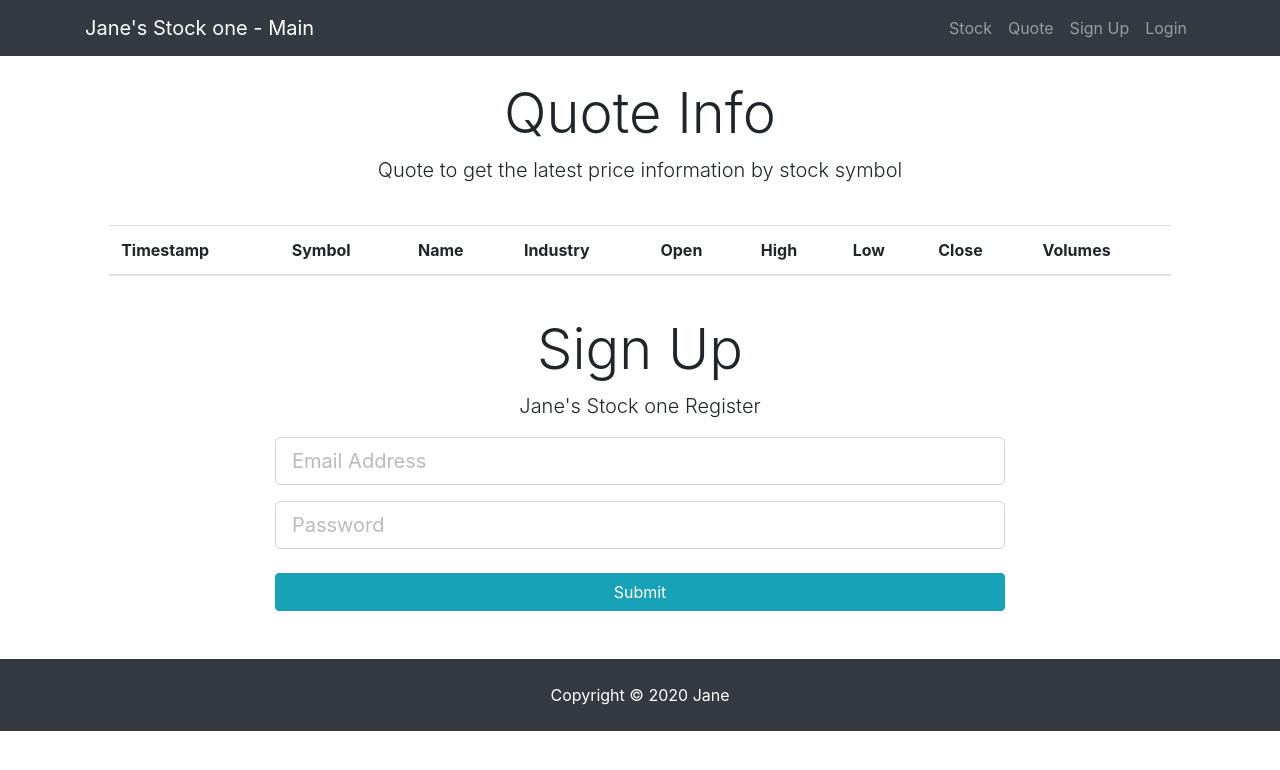
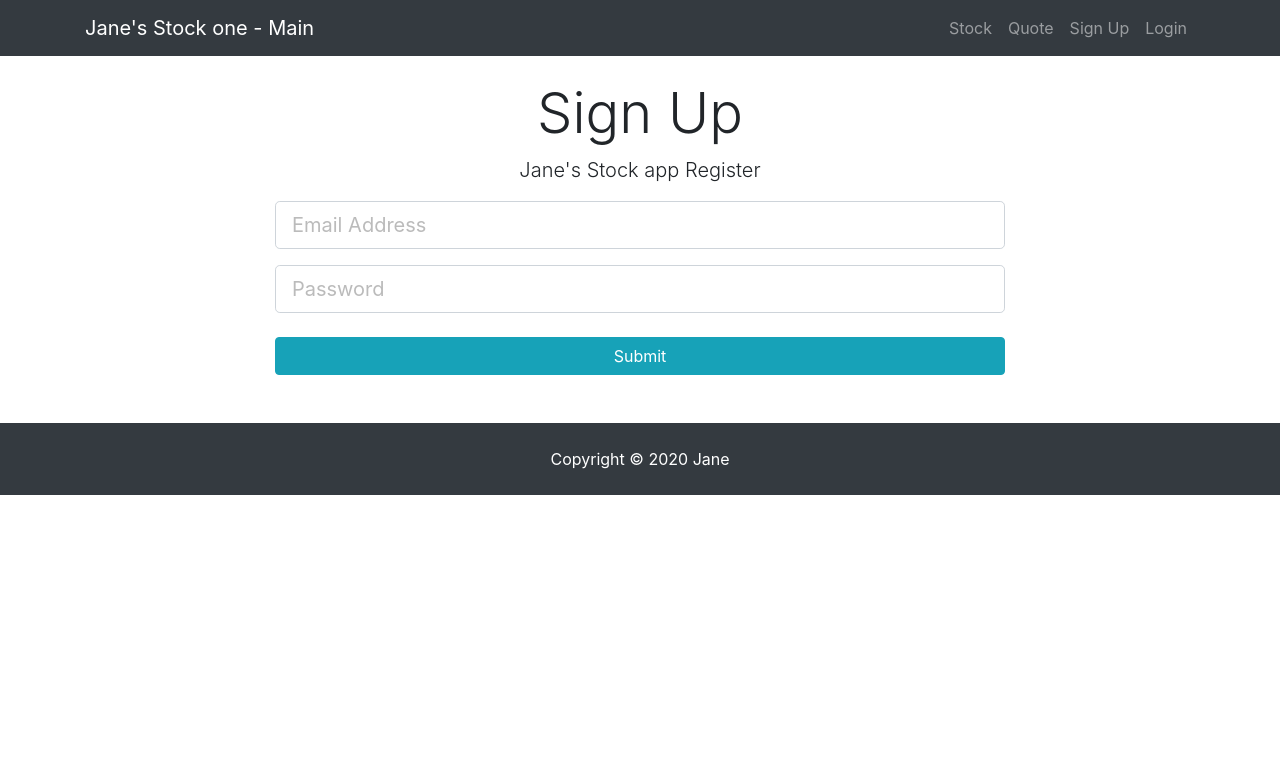
Before and after one commit to jane-git/stockapp, a React (Create React App) app: page /register in a window 1280 px wide. Shown: the top 770 px of the page. Built offline with nearby package versions, Linux system fonts and the light colour scheme; no server answers.

Commit message:
complete register&login

```diff
--- a/src/App.js
+++ b/src/App.js
@@ -20,7 +20,7 @@ class App extends Component {
             <Route exact path="/" component={Landing} />
             <div className="Container">
               <Route exact path="/stock" component={Stock}/>
-              <Route exact path="/:symbol" component={Quote}/>
+             {/* <Route exact path="/:symbol" component={Quote}/>*/}
               <Route exact path="/register" component={Register}/>
               <Route exact path="/login" component={Login}/>
             </div>
--- a/src/componets/screens/auth/Login.js
+++ b/src/componets/screens/auth/Login.js
@@ -1,4 +1,5 @@
 import React, { Component } from 'react'
+import axios from 'axios';
 
 export default class Register extends Component {
     constructor() {
@@ -20,12 +21,16 @@ export default class Register extends Component {
     onSubmit(e) {
         e.preventDefault();
 
-        const newUser = {
+        const logInUser = {
             email: this.state.email,
             password: this.state.password
         };
 
-        console.log(newUser);
+        // console.log(logInUser);
+        axios
+            .post("http://131.181.190.87:3000/user/login", logInUser)
+            .then(res => console.log(res.data))
+            .catch(err => console.log(err.message));
     }
 
 
--- a/src/componets/screens/auth/Register.js
+++ b/src/componets/screens/auth/Register.js
@@ -1,4 +1,6 @@
 import React, { Component } from 'react'
+import axios from "axios";
+
 
 export default class Register extends Component {
     constructor() {
@@ -24,8 +26,10 @@ export default class Register extends Component {
             email: this.state.email,
             password: this.state.password
         };
-
-        console.log(newUser);
+        axios
+            .post("http://131.181.190.87:3000/user/register", newUser)
+            .then(res => console.log(res.data))
+            .catch(err => console.log(err.message));
     }
 
 
@@ -40,7 +44,7 @@ export default class Register extends Component {
                     <div className="col-md-8 m-auto">
                         <h1 className="display-4 text-center">Sign Up</h1>
                         <p className="lead text-center">
-                            Jane's Stock one Register
+                            Jane's Stock app Register
                         </p>
                         <form onSubmit={this.onSubmit}>
                             <div className="form-group">
```
